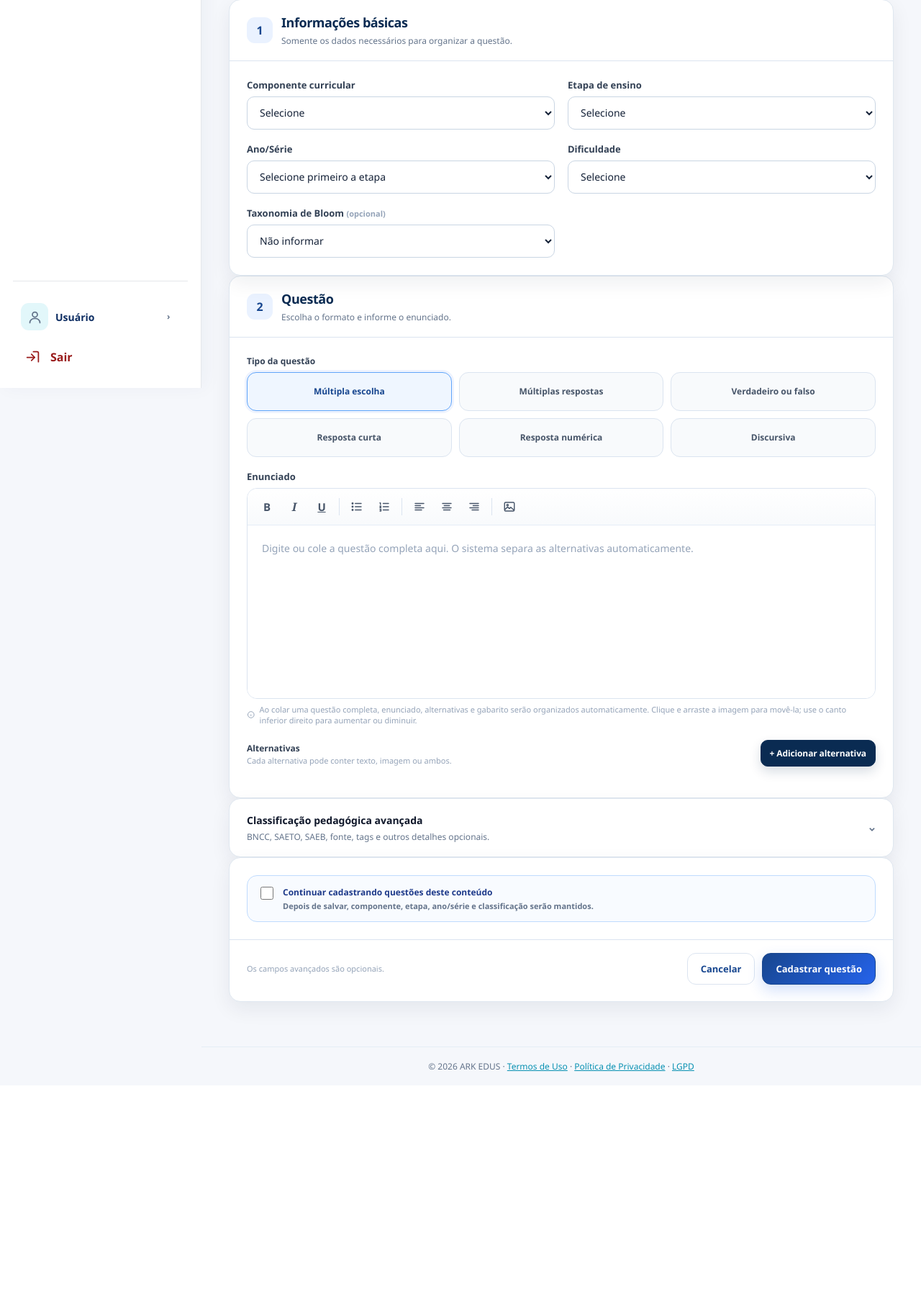
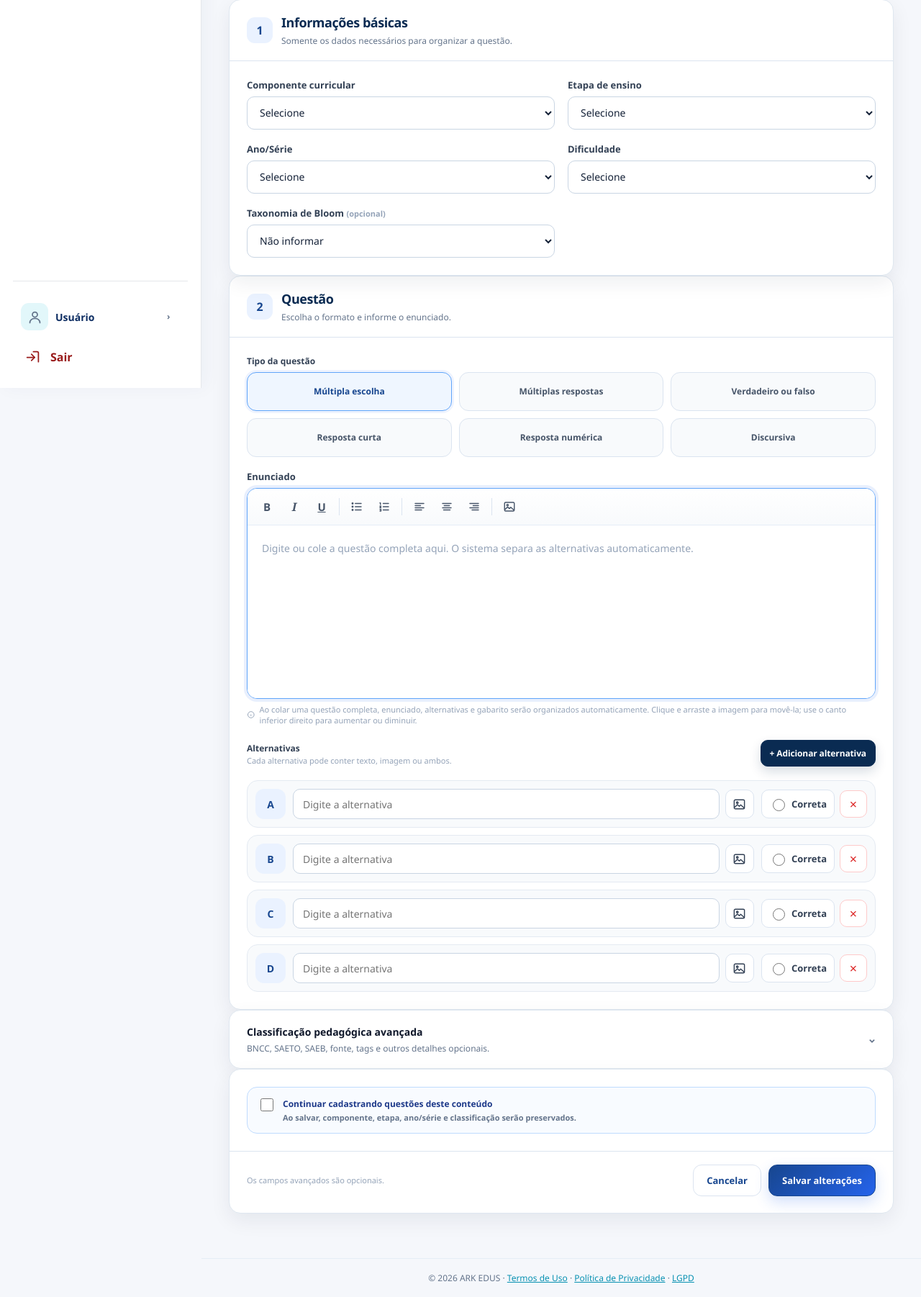
Before and after one commit to Arke-du/ark-edu, a Flask app: template templates/editar_questao.html in a window 1280 px wide. Shown: the part 261-2063 px from the top of the page at 72% size. Before the commit the page ends 1749 px from the top, so only its background shows below. Run offline with Flask 3, Linux system fonts and the light colour scheme; the template is opened without the code that fills it, so the values that code supplies are empty.

Commit message:
Corrige carregamento ao editar questoes

```diff
--- a/templates/editar_questao.html
+++ b/templates/editar_questao.html
@@ -216,8 +216,8 @@
         </section>
 
         <section class="questoes-card">
-            <div class="questoes-formulario"><label class="manter-box"><input type="checkbox" name="manter_classificacao" value="1" {% if valores_anteriores %}checked{% endif %}><span><strong>Continuar cadastrando questões deste conteúdo</strong><small>Depois de salvar, componente, etapa, ano/série e classificação serão mantidos.</small></span></label></div>
-            <div class="questoes-rodape"><span class="ajuda">Os campos avançados são opcionais.</span><div class="acoes-direita"><a href="/" class="questoes-btn secundario">Cancelar</a><button type="submit" class="questoes-btn principal">Cadastrar questão</button></div></div>
+            <div class="questoes-formulario"><label class="manter-box"><input type="checkbox" name="manter_classificacao" value="1" {% if valores_anteriores %}checked{% endif %}><span><strong>Continuar cadastrando questões deste conteúdo</strong><small>Ao salvar, componente, etapa, ano/série e classificação serão preservados.</small></span></label></div>
+            <div class="questoes-rodape"><span class="ajuda">Os campos avançados são opcionais.</span><div class="acoes-direita"><a href="/" class="questoes-btn secundario">Cancelar</a><button type="submit" class="questoes-btn principal">Salvar alterações</button></div></div>
         </section>
     </form>
 </div>
@@ -318,7 +318,7 @@ document.addEventListener("DOMContentLoaded", () => {
             correta.type = document.querySelector('input[name="tipo_questao"]:checked').value === "multiplas_respostas" ? "checkbox" : "radio";
         });
     }
-    window.criarAlternativaEdicao = function criarAlternativa(textoInicial="") {
+    function criarAlternativa(textoInicial="") {
         const indice = lista.children.length;
         const item = document.createElement("div");
         item.className = "alternativa-item";
@@ -351,6 +351,8 @@ document.addEventListener("DOMContentLoaded", () => {
         atualizarAlternativas();
         return item;
     }
+    // Disponibiliza a mesma função para o bloco que restaura os dados salvos na edição.
+    window.criarAlternativaEdicao = criarAlternativa;
 
     function inserirHtmlNoCursor(htmlInserido){
         editor.focus();
@@ -784,11 +786,7 @@ document.addEventListener("DOMContentLoaded", () => {
   const dados={{ valores_anteriores|tojson }};
   const etapaEdicao=document.getElementById("etapaEnsino");
   const anoEdicao=document.getElementById("anoSerie");
-  if(etapaEdicao && dados.etapa_ensino) etapaEdicao.value=dados.etapa_ensino;
-  if(anoEdicao && dados.ano_serie) anoEdicao.dataset.valor=dados.ano_serie;
-  // Na edição, etapa/ano já vêm do banco; preserva esses valores antes de qualquer atualização dinâmica.
-  const etapaEdicao=document.getElementById("etapaEnsino");
-  const anoEdicao=document.getElementById("anoSerie");
+  // Na edição, etapa/ano já vêm do banco; preserva esses valores sem redeclarar as constantes.
   if(etapaEdicao && dados.etapa_ensino) etapaEdicao.value=dados.etapa_ensino;
   if(anoEdicao && dados.ano_serie) anoEdicao.dataset.valor=dados.ano_serie;
   const alternativas={{ alternativas|tojson }};
```
Also changed, not shown: LEIA-ME-CORRECAO-EDICAO-QUESTAO-10-08-2026.txt (added, +11 -0 lines).
